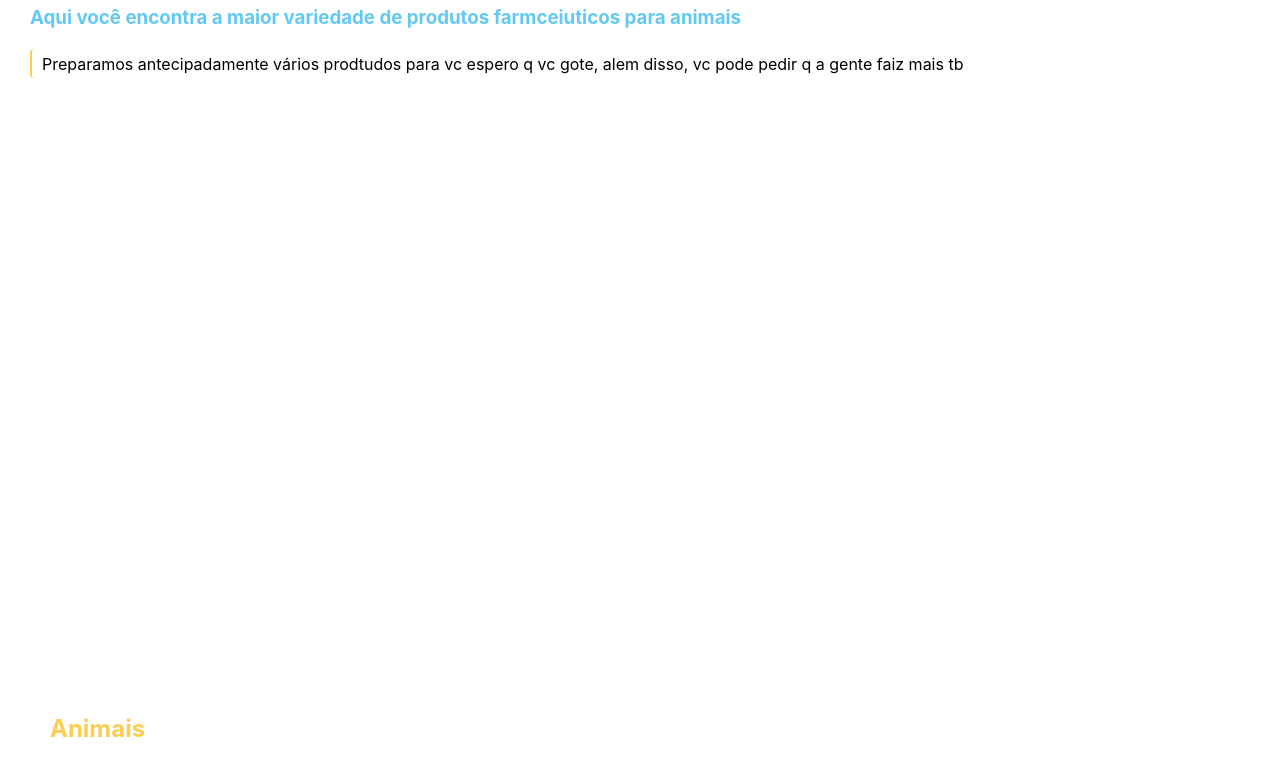
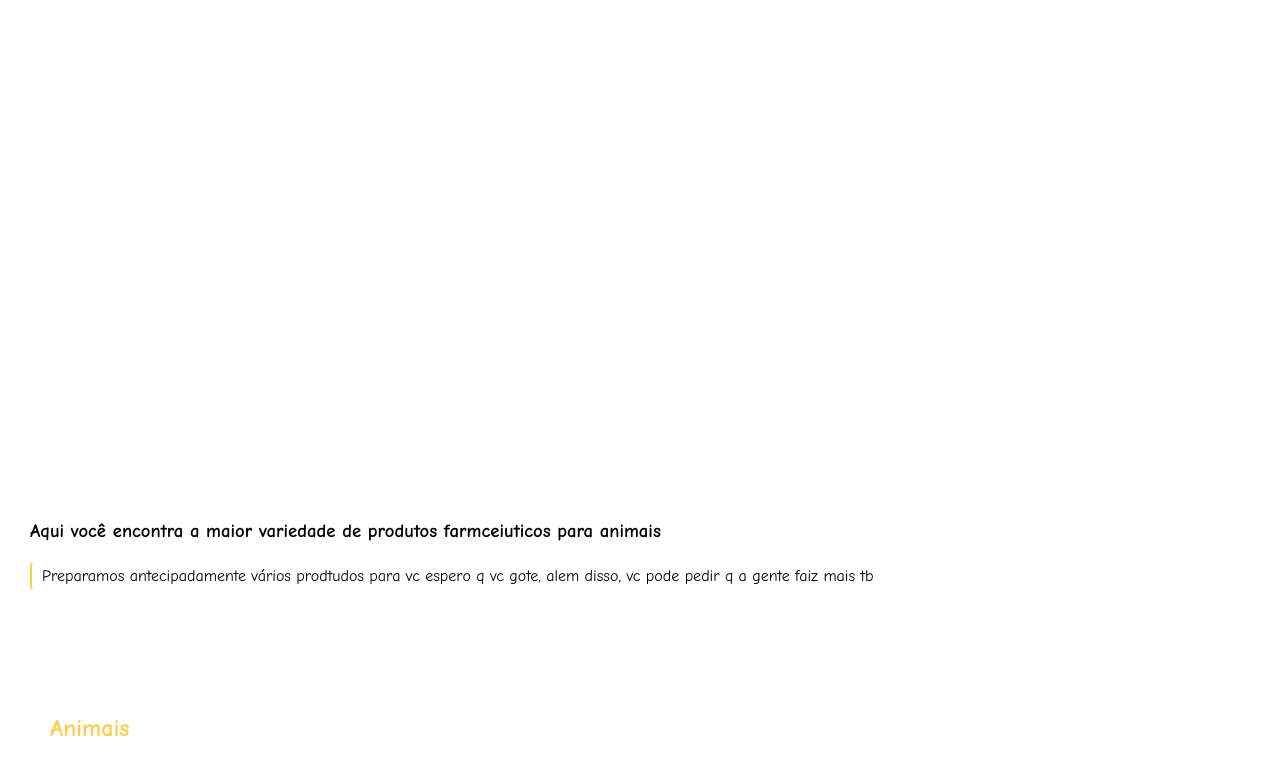
Before and after one commit to joaorceschini/FarmAnimal, a plain HTML site: page public/products.html in a window 1280 px wide. Shown: the part 186-970 px from the top of the page. Drawn offline with Linux system fonts and the light colour scheme; no server answers.

Commit message:
terminei a pagina de principal dos produtos e adicionei uma fonte ao site

```diff
--- a/public/assets/css/404.css
+++ b/public/assets/css/404.css
@@ -5,7 +5,6 @@
 .page#error .content {
     width: 100%;
     flex: 1;
-    padding-left: 3em;
     flex-direction: column;
 }
 
--- a/public/assets/css/header.css
+++ b/public/assets/css/header.css
@@ -191,7 +191,6 @@
     }
 
     .header .menu ul li {
-        margin: 0 10px;
         flex: 1;
         max-width: 90px;
     }
@@ -240,6 +239,12 @@
     }
 }
 
+@media (min-width: 1200px) {
+    .header .menu ul li {
+        margin: 0 10px;
+    }
+}
+
 
 
 /* background: linear-gradient(-45deg, #ee7752, #e73c7e, #23a6d5, #23d5ab);
--- a/public/assets/css/products.css
+++ b/public/assets/css/products.css
@@ -7,16 +7,19 @@
     width: 100%;
     height: 100vh;
     flex-direction: column;
-    /* background-image: url('../images/photos/remedios2.jpg');
+    /* background-image: url('../images/photos/horse.jpg');
     background-size: cover;
-    background-position: -6vh 0vw; */
+    background-position: -23vh 0vw;
+    background-repeat: no-repeat; */
 }
 
 .page#products header .hero-text {
     margin-top: 30px;
+    height: 100%;
     flex-direction: column;
-    justify-content: flex-start;
+    justify-content: space-between;
     padding-left: 30px;
+    padding-bottom: 6.5em;
 }
 
 .page#products header .hero-text h1 {
@@ -24,8 +27,12 @@
 }
 
 .page#products header .hero-text h3 {
-    color: var(--blue);
+    color: var(--black);
     margin: 0;
+}
+
+.page#products header .hero-text .text-down {
+    flex-direction: column;
 }
 
 .page#products header .hero-text .text {
@@ -38,6 +45,7 @@
 
 .page#products header .hero-text .text p {
     margin: .3em 0;
+    color: var(--black);
 }
 
 .page#products .products-animals {
@@ -98,16 +106,30 @@
 }
 
 .items-grid li:active {
-    border: 2px solid yellow;
+    border: 2px solid ;
 }
 
 @media (min-width: 600px) {
+    /* .page#products header {
+        background-position: -10vh 0;
+    } */
+
     .items-grid {
         grid-template-columns: 1fr 1fr;
     }
 }
 
+@media (min-width: 850px) {
+    /* .page#products header {
+        background-position: 0vh 0;
+    } */
+}
+
 @media (min-width: 1200px) {
+    /* .page#products header {
+        background-position: 0 -10vw;
+    } */
+
     .items-grid {
         grid-template-columns: 1fr 1fr 1fr 1fr;
     }
--- a/public/assets/css/reset.css
+++ b/public/assets/css/reset.css
@@ -6,7 +6,7 @@
 @import 'about.css';
 @import '404.css';
 @import 'products.css';
-@import url('https://fonts.googleapis.com/css?family=Comic+Neue&display=swap');
+@import url('https://fonts.googleapis.com/css2?family=Comic+Neue:wght@300;400;700&display=swap');
 
 * {
     box-sizing: border-box;
@@ -21,13 +21,13 @@ body {
     width: 100%;
     height: 100%;
     background-color: var(--white);
-    font-family: -apple-system, BlinkMacSystemFont, 'Segoe UI', Roboto, Oxygen, Ubuntu, Cantarell, 'Open Sans', 'Helvetica Neue', sans-serif;
+    font-family: 'Comic Neue', cursive;
     flex-direction: column;
     padding: 0;
     margin: 0;
 }
 
-/* PARTE DO CADASTRO */
+/* PARTE DO CADASTRO / LOGIN / CONTATO */
 
 .page#cadastrologin {
     width: 100%;
--- a/public/assets/css/variables.css
+++ b/public/assets/css/variables.css
@@ -8,7 +8,10 @@
     --black85: #00000085;
     --black95: #00000095;
     --white: #fff;
+    --white25: #ffffff25;
     --white50: #ffffff50;
+    --white90: #ffffff90;
+    --white98: #ffffff98;
     --grayC: #ccc;
     --grayD: #ddd;
     --grayE: #eee;
--- a/public/products.html
+++ b/public/products.html
@@ -35,9 +35,11 @@
         <header>
             <div class="hero-text">
                 <h1>PRODUTOS</h1>
-                <h3>Aqui você encontra a maior variedade de produtos farmceiuticos para animais</h3>
-                <div class="text">
-                    <p>Preparamos antecipadamente vários prodtudos para vc espero q vc gote, alem disso, vc pode pedir q a gente faiz mais tb</p>
+                <div class="text-down">
+                    <h3>Aqui você encontra a maior variedade de produtos farmceiuticos para animais</h3>
+                    <div class="text">
+                        <p>Preparamos antecipadamente vários prodtudos para vc espero q vc gote, alem disso, vc pode pedir q a gente faiz mais tb</p>
+                    </div>
                 </div>
         </header>
         <section class="products-animals">
```
Also changed, not shown: public/404.html (+1 -1 lines), public/assets/images/photos/dogin-narizin-na-telin.jpeg (added), public/assets/images/photos/horse.jpg (added), 1 other file.
